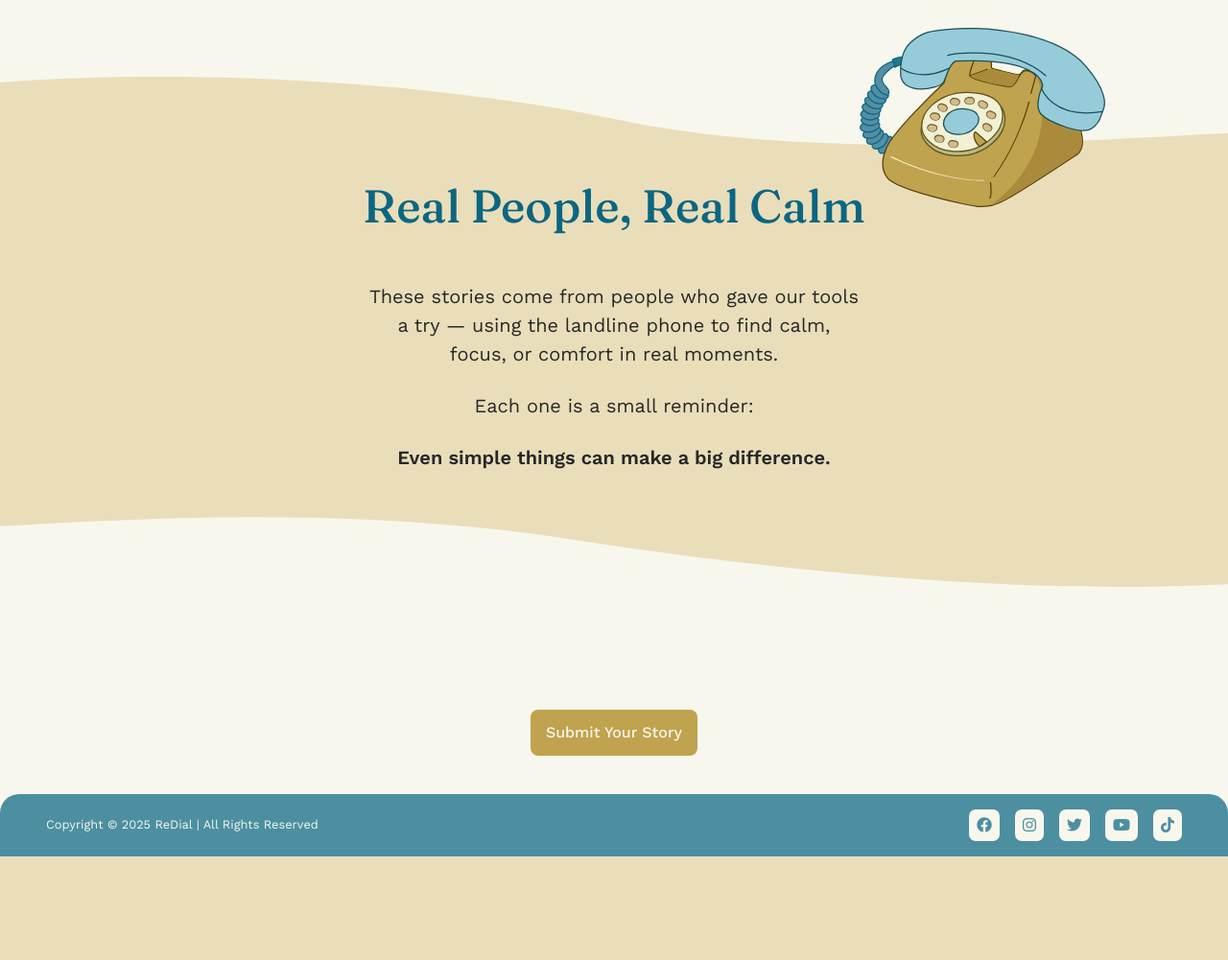
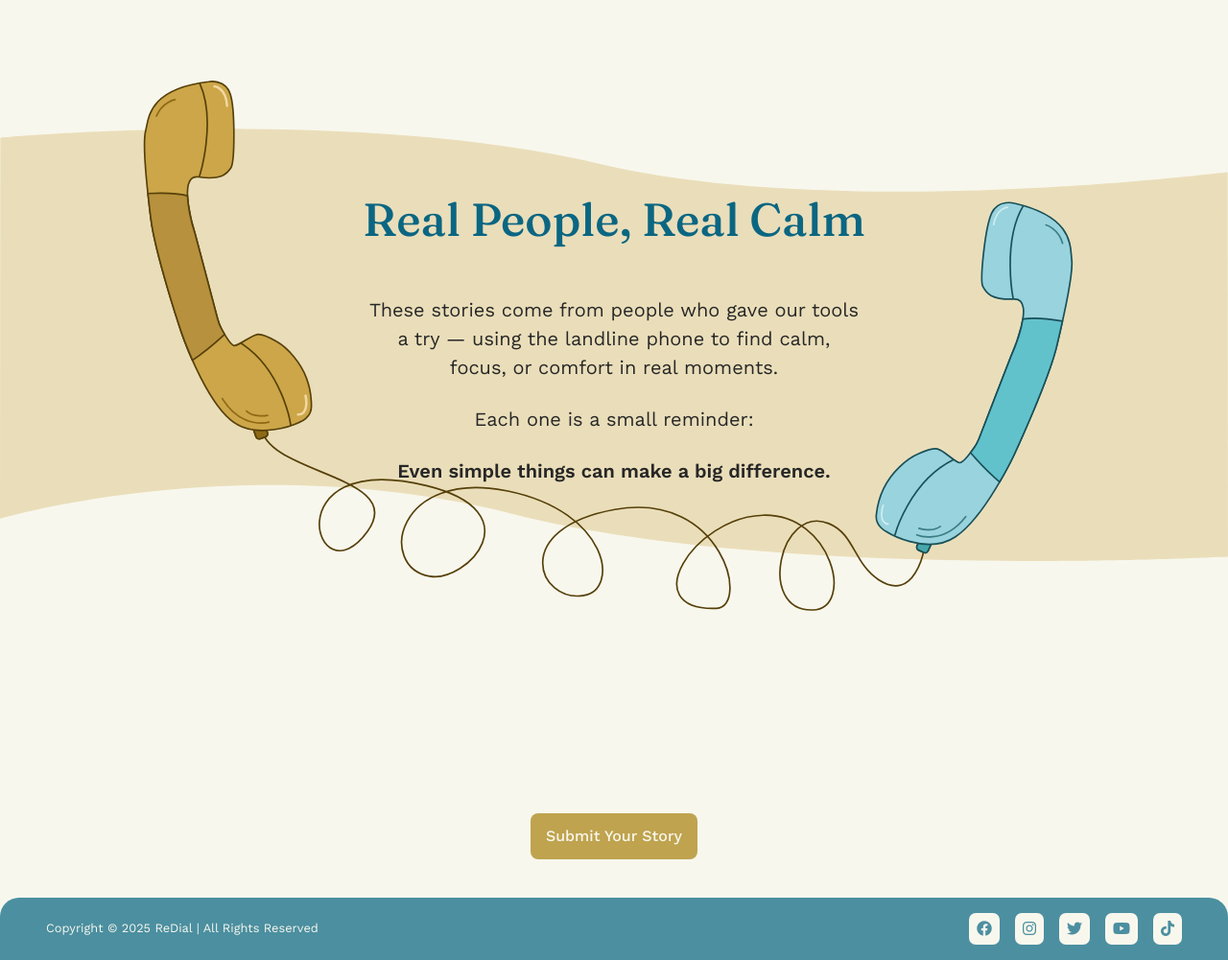
Before and after one commit to gagatkaa/re-dial, a PHP site: template view/content/stories.php in a window 1280 px wide. Shown: the part 91-1092 px from the top of the page at 96% size. Before the commit the page ends 984 px from the top, so only its background shows below. Run offline with PHP 8.4, Linux system fonts and the light colour scheme; the template is opened without the code that fills it, so the values that code supplies are empty.

Commit message:
stories_bg

```diff
--- a/css/style.css
+++ b/css/style.css
@@ -572,8 +572,11 @@ h3 {
   display: flex;
   flex-direction: column;
   align-items: flex-start;
-  gap: 5rem;
+  gap: 4rem;
   max-width: 30rem;
+}
+.tool__info--tool3 {
+  max-width: 33rem;
 }
 .tool__image {
   height: 70vh;
@@ -582,6 +585,7 @@ h3 {
 }
 .tool__header > h2 {
   font-size: 3rem;
+  color: var(--dark-blue);
 }
 .tool__subtitle {
   font-size: 1.25rem;
@@ -609,6 +613,8 @@ h3 {
   flex-wrap: wrap;
 }
 .tool__howto-label {
+  font-family: var(--font-heading);
+  font-size: 1.5rem;
   font-weight: 600;
   display: inline-block;
   margin-bottom: 0.5rem;
@@ -625,28 +631,19 @@ h3 {
   line-height: 1.875rem;
 }
 
-.stories__image {
-  width: 20vw;
-  height: auto;
-  object-fit: contain;
-  align-self: center;
-  position: absolute;
-  right: 10vw;
-  top: 15vh;
-}
 .stories__bg {
-  background-image: url(../assets/stories_bg.svg);
-  background-size: cover;
-  background-position: top center;
+  background-image: url("../assets/stories_bg.svg");
+  background-size: contain;
   background-repeat: no-repeat;
-  margin-top: 10vh;
+  background-position: center;
 
   width: 100%;
+  aspect-ratio: 16 / 9; /* ✅ Use the real aspect ratio of your SVG */
+  display: flex;
+  justify-content: center;
+  align-items: center;
+}
 
-  padding: 2.5vh 0; /* top & bottom padding */
-  min-height: 50vh; /* ensures it stretches vertically */
-  box-sizing: border-box;
-}
 .stories__cards-section {
   display: flex;
   flex-direction: column;
@@ -737,7 +734,6 @@ h3 {
   text-align: center;
   gap: 4rem;
   line-height: 1.875rem;
-  /* margin-bottom: 5rem; */
 }
 .CTA__section {
   gap: 0;
--- a/view/content/stories.php
+++ b/view/content/stories.php
@@ -1,6 +1,5 @@
 <div class="stories__bg">
     <section class="centered-section">
-        <img class="stories__image" src="assets/intro_phone.svg" alt="Old Landline phone">
         <header class="stories__header">
             <h2>Real People, Real Calm</h2>
         </header>
--- a/view/content/tool1.php
+++ b/view/content/tool1.php
@@ -17,7 +17,8 @@
                 <p class="tool__instructions">
                     <span class="tool__howto-label">How it helps:</span></br>
                     Talking out loud can be a powerful way to process emotions, especially during panic or stress. It
-                    creates a safe, judgment-free moment of expression, like calling a version of yourself who always
+                    creates a <span class="bold-text">safe, judgment-free </span> moment of expression, like calling a
+                    version of yourself who always
                     listens.
 
 
--- a/view/content/tool2.php
+++ b/view/content/tool2.php
@@ -17,7 +17,7 @@
                     <span class="tool__howto-label">How it helps:</span><br>
                     Structured breathing naturally helps calm and soothe the nervous system. With a simple tool and a
                     soft
-                    visual rhythm, you can slow down and breathe with purpose.
+                    visual rhythm, you can <span class="bold-text">slow down and breathe </span> with purpose.
                     It offers a gentle anchor in stressful moments, guiding your focus back to your body and breath.
 
 
--- a/view/content/tool3.php
+++ b/view/content/tool3.php
@@ -1,6 +1,6 @@
 <section class="tool__content container">
     <article class="tool section-gap">
-        <div class="tool__info">
+        <div class="tool__info tool__info--tool3">
             <header class="tool__header">
                 <h2>Grounding Keypad Tool</h2>
                 <p class="tool__subtitle">Press your way to the present.</p>
@@ -15,7 +15,8 @@
                 <p class="tool__instructions">
                     <span class="tool__howto-label">How it helps:</span><br>
                     When dissociation or overwhelm sets in, pressing the buttons gives structure and focus. One key at a
-                    time, you’re guided back to the present. Reconnecting with your body, your breath, and your
+                    time, you’re <span class="bold-text">guided back to the present</span>. Reconnecting with your body,
+                    your breath, and your
                     surroundings.
 
                 </p>
```
Also changed, not shown: assets/stories_bg.svg.
